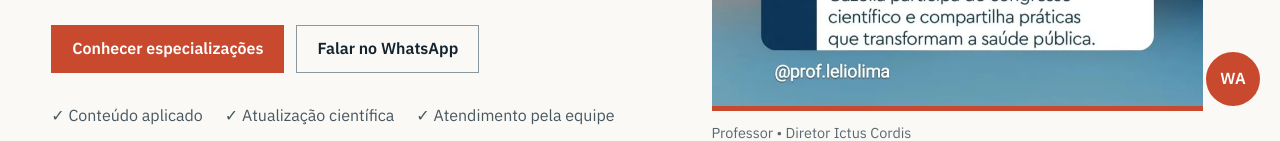
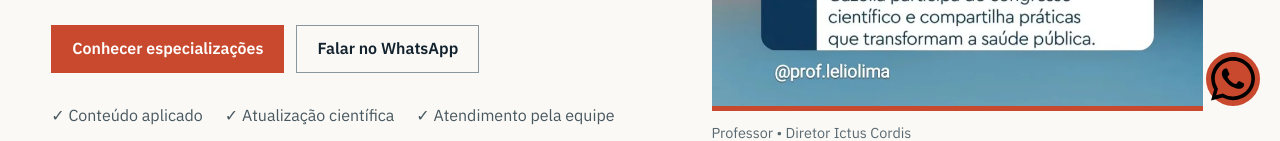
Before and after one commit to Daianrj/prof-lelio-landing, a plain HTML site: page index.html in a window 1280 px wide. Shown: the part 674-815 px from the top of the page. Drawn offline with Linux system fonts and the light colour scheme.

Commit message:
style: troca WA por icone de WhatsApp

```diff
--- a/index.html
+++ b/index.html
@@ -285,6 +285,10 @@
   </section>
 </div>
 
-<a class="floating-wa wa-link" data-message="Olá Professor Lélio, vim pelo site e gostaria de informações." target="_blank" rel="noopener" aria-label="Falar no WhatsApp">WA</a>
+<a class="floating-wa wa-link" data-message="Olá Professor Lélio, vim pelo site e gostaria de informações." target="_blank" rel="noopener" aria-label="Falar no WhatsApp">
+  <svg viewBox="0 0 32 32" aria-hidden="true" focusable="false">
+    <path d="M16.04 3C8.88 3 3.06 8.72 3.06 15.77c0 2.25.6 4.45 1.74 6.38L3 28.75l6.83-1.76a13.16 13.16 0 0 0 6.2 1.56h.01C23.2 28.55 29 22.83 29 15.77S23.2 3 16.04 3Zm0 23.39h-.01a10.95 10.95 0 0 1-5.58-1.52l-.4-.23-4.05 1.04 1.08-3.88-.26-.4a10.49 10.49 0 0 1-1.64-5.63c0-5.86 4.87-10.62 10.86-10.62 5.98 0 10.85 4.76 10.85 10.62 0 5.86-4.87 10.62-10.85 10.62Zm5.95-7.96c-.33-.16-1.92-.93-2.22-1.03-.3-.11-.52-.16-.74.16-.22.32-.85 1.03-1.04 1.24-.19.21-.38.24-.71.08-.33-.16-1.38-.5-2.63-1.59-.97-.85-1.63-1.9-1.82-2.22-.19-.32-.02-.5.14-.66.15-.15.33-.37.49-.56.17-.19.22-.32.33-.53.11-.21.05-.4-.03-.56-.08-.16-.74-1.75-1.01-2.4-.27-.64-.54-.56-.74-.57h-.63c-.22 0-.57.08-.87.4-.3.32-1.14 1.09-1.14 2.66 0 1.56 1.17 3.07 1.33 3.28.16.21 2.3 3.44 5.57 4.82.78.33 1.38.53 1.85.68.78.24 1.49.21 2.05.13.63-.09 1.92-.77 2.19-1.51.27-.75.27-1.39.19-1.52-.08-.14-.3-.22-.63-.38Z"/>
+  </svg>
+</a>
 </body>
 </html>
```
